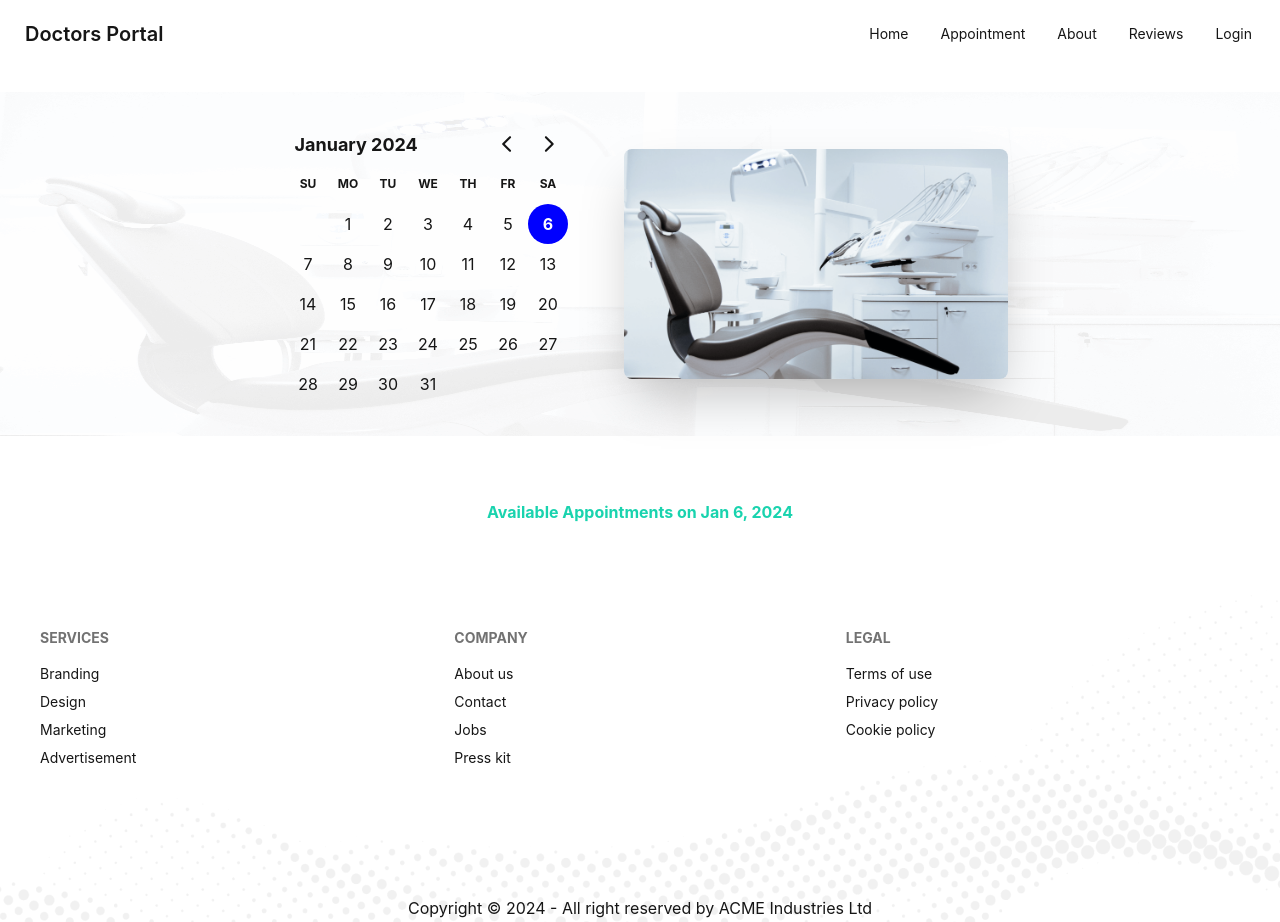
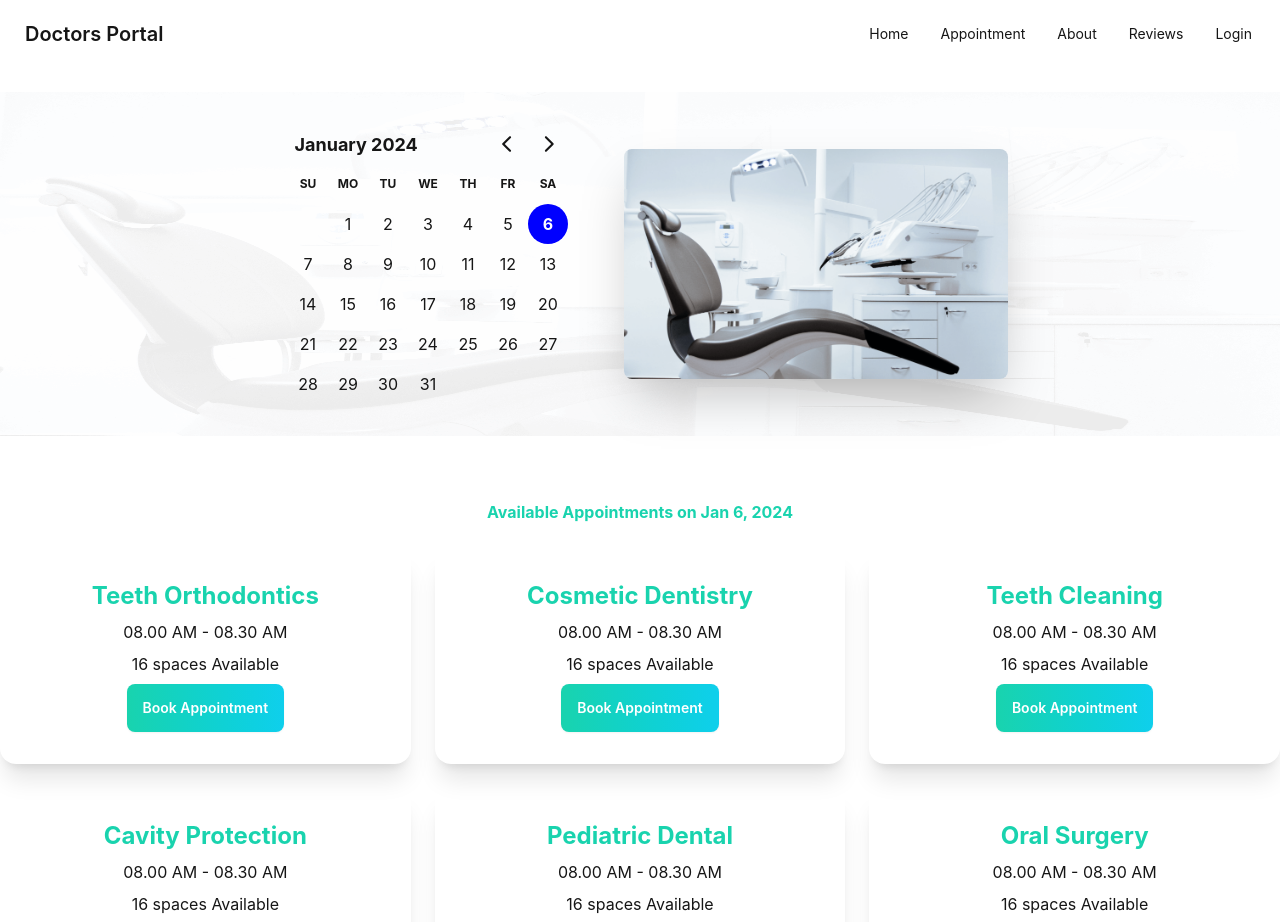
Before and after one commit to Authoi234/doctors-portal, a React (Create React App) app: page /appointment in a window 1280 px wide. Shown: the top 922 px of the page. Built offline with nearby package versions, Linux system fonts and the light colour scheme.

Commit message:
appointment option is complete

```diff
--- a/src/Pages/Appointment/AvailableAppointments/AppointmentOption.js
+++ b/src/Pages/Appointment/AvailableAppointments/AppointmentOption.js
@@ -1,9 +1,18 @@
 import React from 'react';
+import PrimaryButton from '../../../Components/PrimaryButton/PrimaryButton';
 
-const AppointmentOption = () => {
+const AppointmentOption = ({ appointmentOption }) => {
+    const { name, slots } = appointmentOption;
     return (
-        <div>
-
+        <div className="card shadow-xl">
+            <div className="card-body text-center">
+                <h2 className="text-secondary text-center text-2xl font-bold">{name}</h2>
+                <p>{slots.length > 0 ? slots[0] : 'Try another Day'}</p>
+                <p>{slots.length} {slots.length > 1 ? 'spaces' : 'space'} Available</p>
+                <div className="card-actions justify-center">
+                    <PrimaryButton>Book Appointment</PrimaryButton>
+                </div>
+            </div>
         </div>
     );
 };
--- a/src/Pages/Appointment/AvailableAppointments/AvailableAppointments.js
+++ b/src/Pages/Appointment/AvailableAppointments/AvailableAppointments.js
@@ -14,9 +14,9 @@ const AvailableAppointments = ({selectedDate}) => {
     return (
         <section className='my-16'>
             <p className='text-center text-secondary font-bold'>Available Appointments on {format(selectedDate, 'PP')}</p>
-            <div>
+            <div className='grid lg:grid-cols-3 md:grid-cols-2 sm:grid-cols-1 gap-6 mt-6'>
                 {
-                    appointmentOptions.map(option => <AppointmentOption key={option._id}></AppointmentOption>)
+                    appointmentOptions.map(option => <AppointmentOption key={option._id} appointmentOption={option}></AppointmentOption>)
                 }
             </div>
         </section>
```
